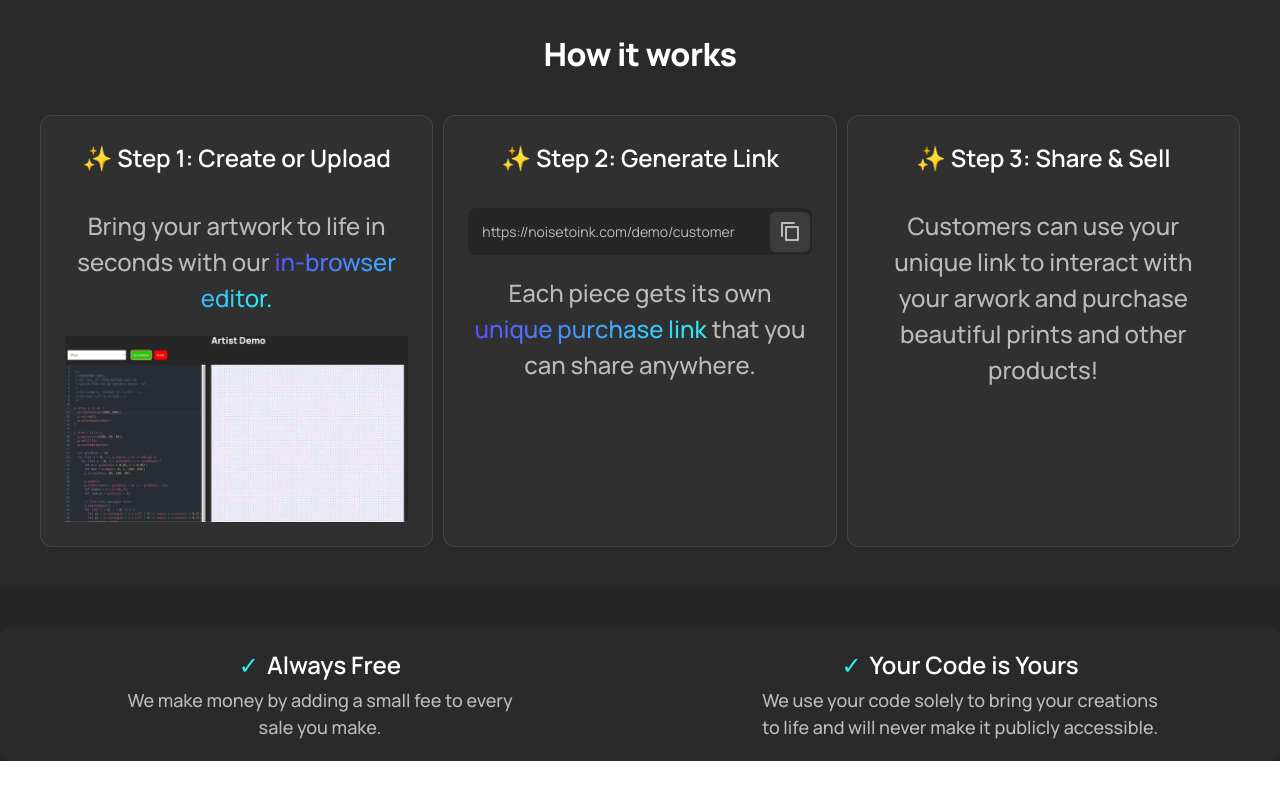
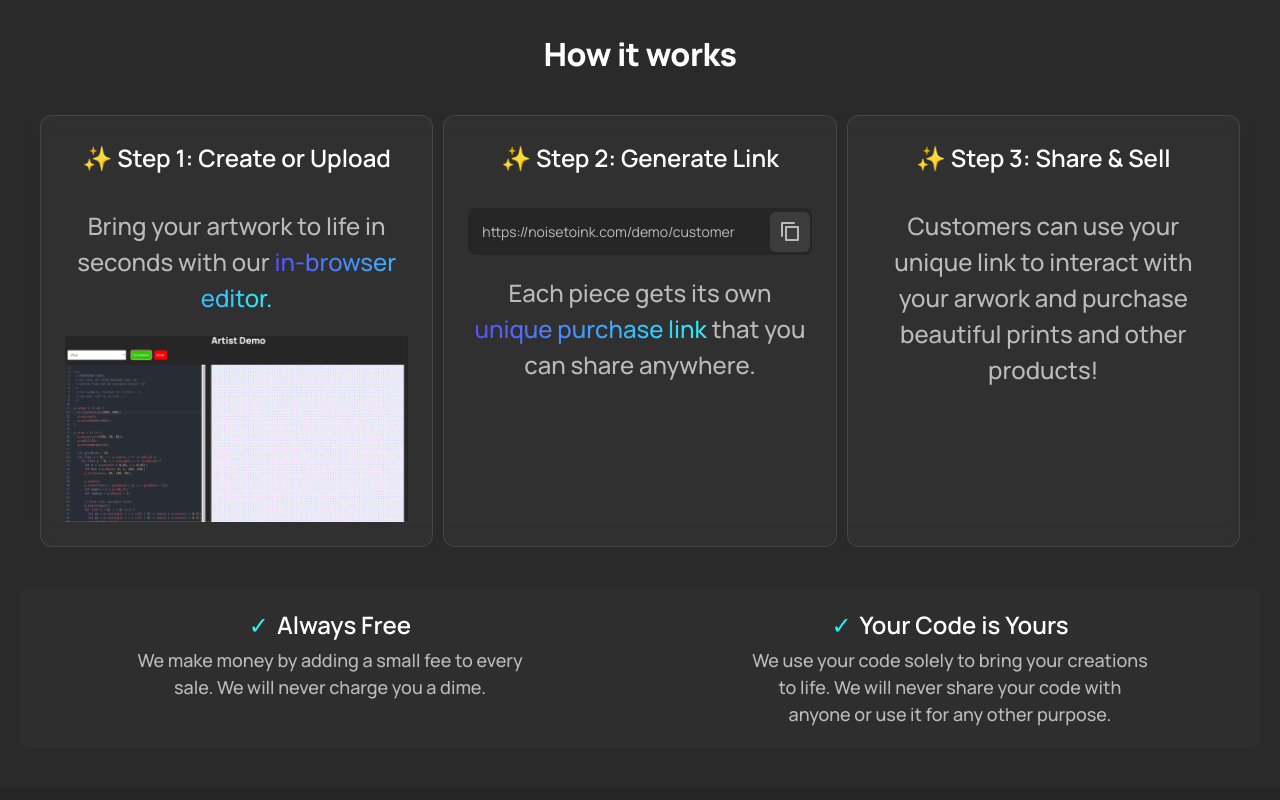
Before and after one commit to menshguy/noisetoink, a React (Vite) app: page / in a window 1280 px wide. Shown: the part 1194-1994 px from the top of the page. Before the commit the page ends 1955 px from the top, so only its background shows below. Built offline with nearby package versions, Linux system fonts and the light colour scheme.

Commit message:
small style fixes

```diff
--- a/src/App.tsx
+++ b/src/App.tsx
@@ -130,21 +130,18 @@ function App() {
             </div>
         </div>
 
-      </section>
-
-      <section className="disclaimer">
+        <div className="disclaimer">
           <div className="disclaimer-item">
             <h3>Always Free</h3>
-          <p>We make money by adding a small fee to every sale you make.</p>
+            <p>We make money by adding a small fee to every sale. We will never charge you a dime.</p>
           </div>
           <div className="disclaimer-item">
             <h3>Your Code is Yours</h3>
-          <p>We use your code solely to bring your creations to life and will never make it publicly accessible.</p>
+            <p>We use your code solely to bring your creations to life. We will never share your code with anyone or use it for any other purpose.</p>
           </div>
+        </div>
+
       </section>
-
-
-
 
       {/* <h2 className="section-title">How it works:</h2>
       <div className="explainer">
```
Lines whose indentation alone changed are shown as unchanged.
